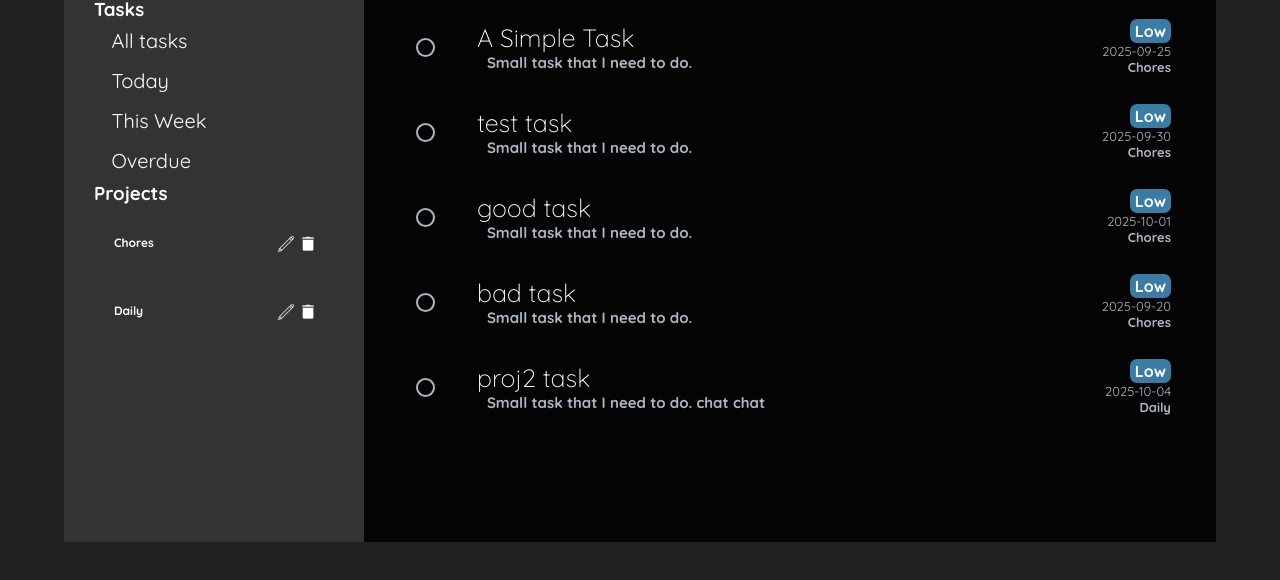
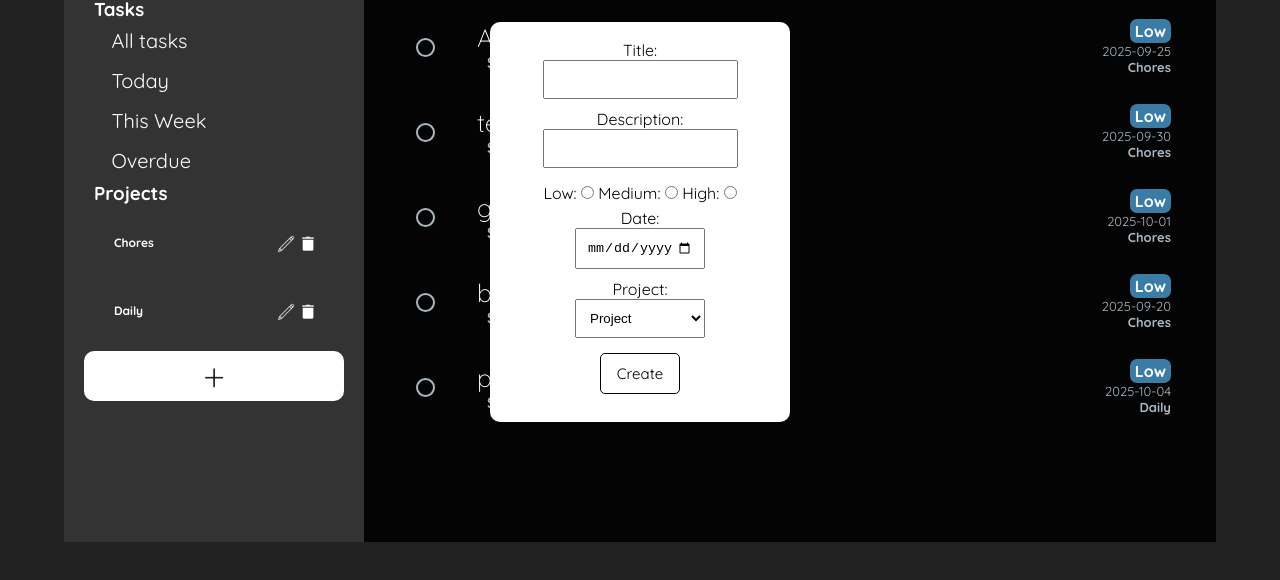
Before and after one commit to daanniill/todo-list, a website built with webpack: page src/template.html in a window 1280 px wide. Shown: the part 178-758 px from the top of the page. Built offline with nearby package versions, Linux system fonts and the light colour scheme; a web font is replaced by a local one.

Commit message:
styled the dialog box and added a create new book button

```diff
--- a/src/dialog.css
+++ b/src/dialog.css
@@ -4,7 +4,7 @@ dialog {
     padding: 20px;
     border: none;
     border-radius: 10px;
-    background: var(--text-color);
+    background: var(--secondary_color);
     width: 300px;
     height: 400px;
     /* Center it */
@@ -12,7 +12,8 @@ dialog {
     top: 50%;
     left: 50%;
     transform: translate(-50%, -50%);
-    color: var(--quaternary-color);
+    color: var(--primary_color);
+    font-family: "Quicksand", sans-serif;
 }
 
 dialog[open] {
@@ -25,3 +26,48 @@ dialog::backdrop {
     backdrop-filter: blur(10px);
     -webkit-backdrop-filter: blur(10px); /* Safari support */
 }
+
+/* TASK */
+.task {
+    height: 100%;
+    display: flex;
+    flex-direction: column;
+    align-items: center;
+    justify-content: center;
+}
+
+.task > input, #projects_dropdown {
+    margin: 0 0 10px 0;
+    width: 75%;
+    padding: 10px;
+}
+
+#date_task, #projects_dropdown {
+    width: 50%;
+}
+
+#priority_selection {
+    padding: 5px;
+    width: 100%;
+    text-align: center;
+}
+
+#submit {
+    padding: 10px;
+    cursor: pointer;
+    border-radius: 5px;
+    transition: 0.25s;
+    margin: 5px 0 10px 0;
+    width: 80px;
+    font-family: "Quicksand", sans-serif;
+    background-color: var(--secondary_color);
+    border: 0;
+    font-size: 15px;
+    border: 1.5px solid var(--primary_color);
+}
+
+#submit:hover {
+    background: var(--primary_color);
+    color: var(--secondary_color);
+    transition: 0.25s;
+}
--- a/src/styles.css
+++ b/src/styles.css
@@ -54,7 +54,7 @@ header {
 
 /* SIDEBAR */
 
-#sidebar h1 {
+#sidebar h1, #sidebar h2{
     display: flex;
     flex-direction: column;
     align-items: center;
@@ -62,6 +62,22 @@ header {
     color: var(--secondary_color);
     font-size: 40px;
     font-weight: lighter;
+}
+
+#sidebar h2 {
+    height: 50px;
+    margin: 0;
+    padding: 0;
+    border-radius: 10px;
+    cursor: pointer;
+    background: var(--secondary_color);
+    color: var(--background_color);
+    transition: 0.25s;
+}
+
+#sidebar h2:hover {
+    box-shadow: inset 0 0 10px var(--primary_color);
+    transition: 0.25s;
 }
 
 #sidebar {
--- a/src/template.html
+++ b/src/template.html
@@ -9,8 +9,9 @@
     <link href="https://fonts.googleapis.com/css2?family=Cinzel:wght@400..900&family=Libertinus+Keyboard&family=Libre+Caslon+Text:ital,wght@0,400;0,700;1,400&family=Lora:ital,wght@0,400..700;1,400..700&family=Quicksand:wght@300..700&display=swap" rel="stylesheet">
 </head>
 <body>
-    <dialog class="edit_add">
+    <dialog class="edit_add" open>
         <form class="task">
+            <label for="title">Title:</label>
             <input type="text" id="title" name="title"
                     required maxlength="30"
                     pattern=".{1,30}"
@@ -22,20 +23,25 @@
                 pattern=".{1,100}"
                 title="Description name must be 1–100 characters">
 
+            <div id="priority_selection">
                 <label for="low">Low: </label>
                 <input type="radio" id="low" name="priority">
                 <label for="medium">Medium: </label>
                 <input type="radio" id="medium" name="priority">
                 <label for="High">High: </label>
                 <input type="radio" id="High" name="priority">
+            </div>
 
             <label for="date_task">Date:</label>
             <input type="date" id="date_task" name="date_task">
 
-                <div class="projects_dialog">
+            <label for="projects_dropdown">Project:</label>
+            <select name="projects_dropdown" id="projects_dropdown">
+                <option value="project">Project</option>
+            </select>
 
-                </div>
             <button type="submit" id="submit">Create</button>
+
         </form>
     </dialog>
     <main id="main">
@@ -55,6 +61,7 @@
             <div class="projects">
                 <h3>Projects</h3>
             </div>
+            <h2>+</h2>
         </div>
         <div id="board">
             <div class="card" tabindex="0">
```
Lines whose indentation alone changed are shown as unchanged.
